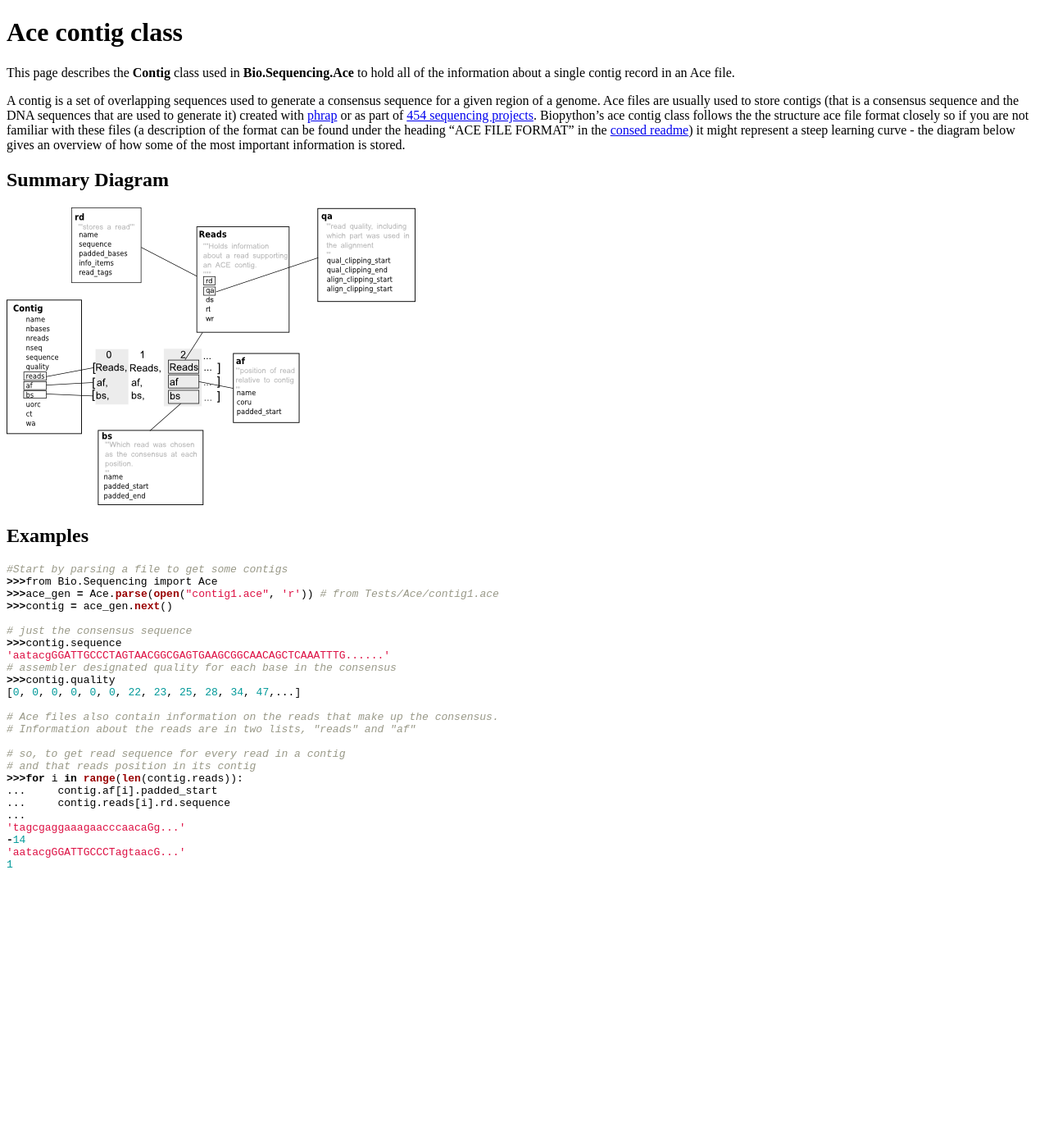
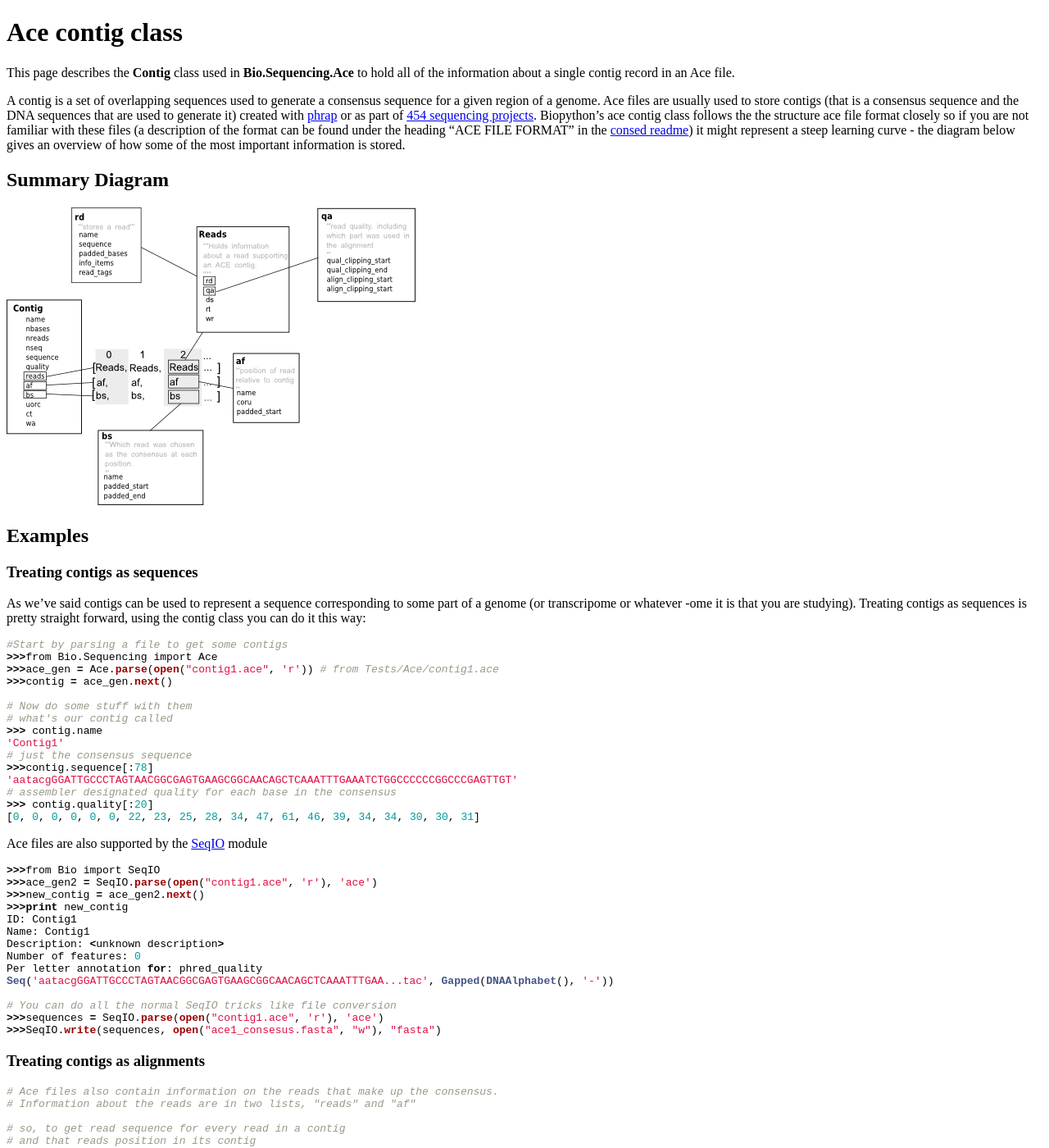
Before and after one commit to biopython/biopython.github.io, a Jekyll site: the page built from wiki/Ace_contig_class.md, in a window 1280 px wide and 1400 px high. Shown: the whole window at 82% size. Built offline with Jekyll 4.4.1, drawn with Linux system fonts in a browser that asks for light colours.

Commit message:
expanded 'contig as seq'

````diff
--- a/wiki/Ace_contig_class.md
+++ b/wiki/Ace_contig_class.md
@@ -30,19 +30,53 @@ Summary Diagram
 Examples
 --------
 
+### Treating contigs as sequences
+
+As we've said contigs can be used to represent a sequence corresponding
+to some part of a genome (or transcripome or whatever -ome it is that
+you are studying). Treating contigs as sequences is pretty straight
+forward, using the contig class you can do it this way:
+
 ``` python
 #Start by parsing a file to get some contigs
 >>>from Bio.Sequencing import Ace
 >>>ace_gen = Ace.parse(open("contig1.ace", 'r')) # from Tests/Ace/contig1.ace
 >>>contig = ace_gen.next()
 
+# Now do some stuff with them
+# what's our contig called
+>>> contig.name
+'Contig1'
 # just the consensus sequence
->>>contig.sequence
-'aatacgGGATTGCCCTAGTAACGGCGAGTGAAGCGGCAACAGCTCAAATTTG......'
+>>>contig.sequence[:78]
+'aatacgGGATTGCCCTAGTAACGGCGAGTGAAGCGGCAACAGCTCAAATTTGAAATCTGGCCCCCCGGCCCGAGTTGT'
 # assembler designated quality for each base in the consensus
->>>contig.quality
-[0, 0, 0, 0, 0, 0, 22, 23, 25, 28, 34, 47,...]
+>>> contig.quality[:20]
+[0, 0, 0, 0, 0, 0, 22, 23, 25, 28, 34, 47, 61, 46, 39, 34, 34, 30, 30, 31]
+```
 
+Ace files are also supported by the [SeqIO](SeqIO "wikilink") module
+
+``` python
+>>>from Bio import SeqIO
+>>>ace_gen2 = SeqIO.parse(open("contig1.ace", 'r'), 'ace')
+>>>new_contig = ace_gen2.next()
+>>>print new_contig
+ID: Contig1
+Name: Contig1
+Description: <unknown description>
+Number of features: 0
+Per letter annotation for: phred_quality
+Seq('aatacgGGATTGCCCTAGTAACGGCGAGTGAAGCGGCAACAGCTCAAATTTGAA...tac', Gapped(DNAAlphabet(), '-'))
+
+# You can do all the normal SeqIO tricks like file conversion
+>>>sequences = SeqIO.parse(open("contig1.ace", 'r'), 'ace')
+>>>SeqIO.write(sequences, open("ace1_consesus.fasta", "w"), "fasta")
+```
+
+### Treating contigs as alignments
+
+``` python
 # Ace files also contain information on the reads that make up the consensus.
 # Information about the reads are in two lists, "reads" and "af"
 
````
Also changed, not shown: 1 other file.
